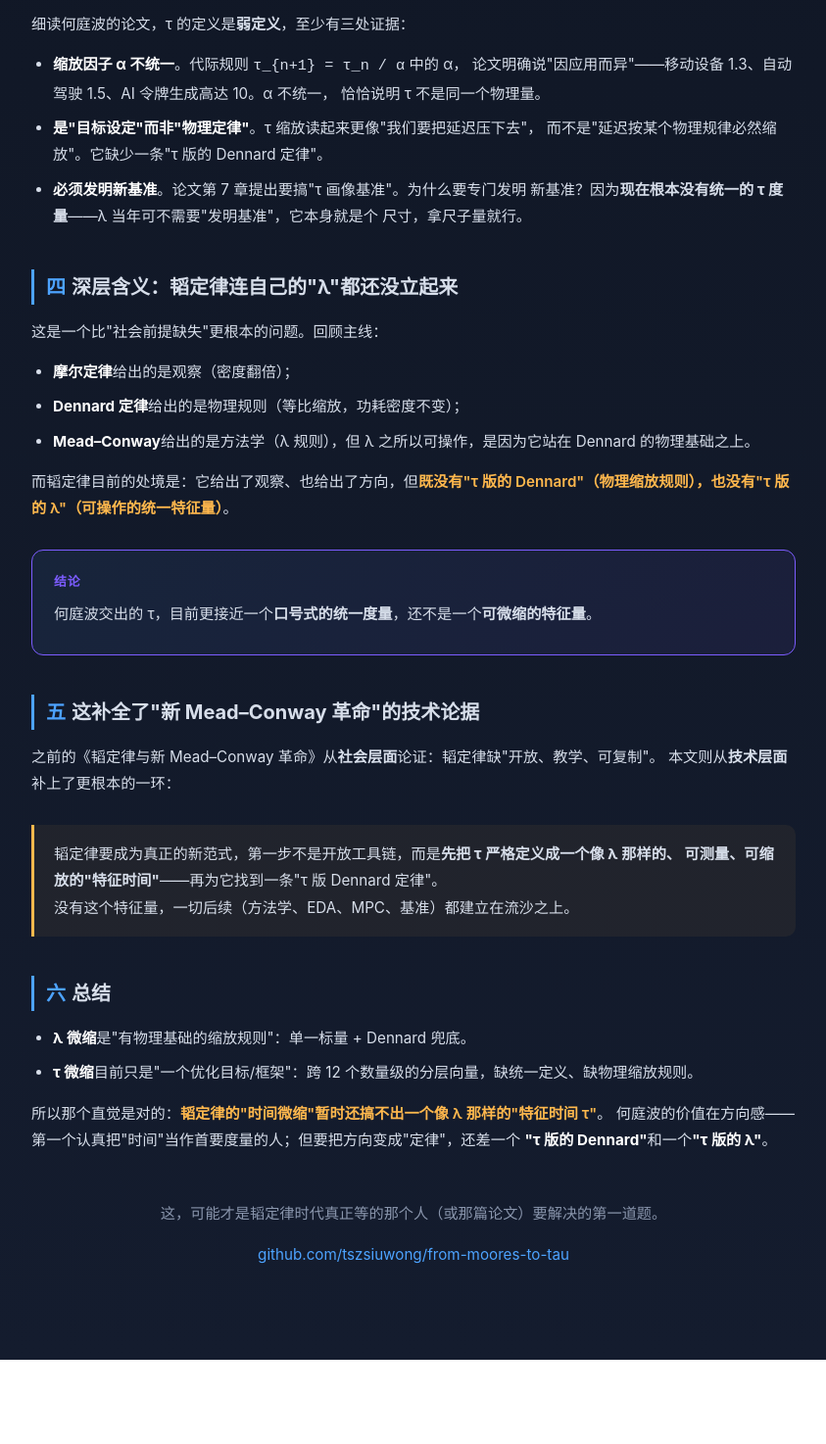
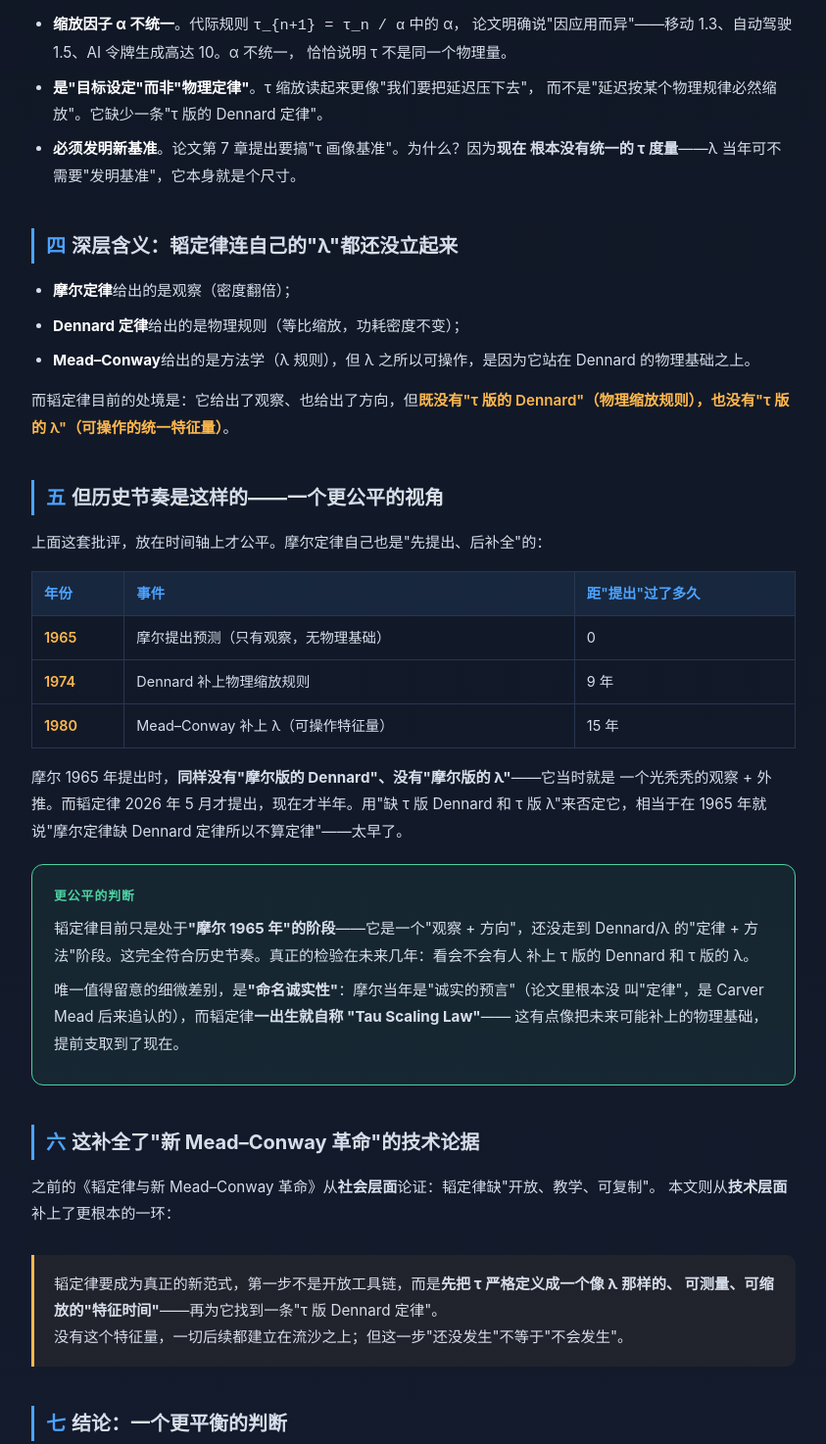
Before and after one commit to tszsiuwong/from-moores-to-tau, a plain HTML site: page 韬定律缺一个特征时间τ.html in a window 1280 px wide. Shown: the part 1240-2714 px from the top of the page at 98% size, without its empty margins (218-1061 px from the left). Before the commit the page ends 2628 px from the top, so only its background shows below. Drawn offline with Linux system fonts and the light colour scheme.

Commit message:
Balance the Tau-lacks-characteristic-time analysis with historical pacing + naming-honesty angle (md + html)

```diff
--- a/韬定律缺一个特征时间τ.html
+++ b/韬定律缺一个特征时间τ.html
@@ -47,7 +47,6 @@
     border-radius: 0 10px 10px 0;
     margin: 28px 0;
     font-size: .95rem;
-    color: var(--text);
   }
 
   h2 {
@@ -104,6 +103,16 @@
   }
   .verdict p { margin-bottom: 8px; font-size: .95rem; }
 
+  .fair {
+    background: rgba(77,208,160,.07);
+    border: 1px solid var(--green);
+    border-radius: 12px;
+    padding: 20px 22px;
+    margin: 20px 0;
+  }
+  .fair .label { font-size: .8rem; color: var(--green); font-weight: 700; letter-spacing: 1px; margin-bottom: 8px; }
+  .fair p { margin-bottom: 8px; font-size: .95rem; }
+
   ul { margin: 0 0 14px 22px; }
   li { margin-bottom: 8px; font-size: .95rem; }
 
@@ -122,7 +131,7 @@
 
   <header>
     <h1>韬定律的软肋：它还没有一个"特征时间 τ"</h1>
-    <p class="sub">一个尖锐而准确的技术观察</p>
+    <p class="sub">一个尖锐而准确的技术观察——但要放在历史时间轴上，才公平。</p>
   </header>
 
   <div class="quote">
@@ -135,7 +144,7 @@
   <ul>
     <li><strong>单一</strong>：λ = 最小特征尺寸的一半，是一个明确的物理量；</li>
     <li><strong>可测量</strong>：每代工艺的 λ 值清晰可知（0.18µm、90nm、7nm）；</li>
-    <li><strong>可缩放</strong>："微缩"有精确含义——把 λ 换成更小的数，所有版图尺寸（2λ、3λ……）随之等比缩放。</li>
+    <li><strong>可缩放</strong>："微缩"有精确含义——把 λ 换成更小的数，所有版图尺寸随之等比缩放。</li>
   </ul>
   <p>更关键的是，λ 微缩背后有 <span class="hl">Dennard 定律</span>兜底：等比缩小尺寸 + 电压，
   功耗密度不变。所以"缩 λ"有物理依据、有可预见的后果——这就是一条真正的"缩放定律"。</p>
@@ -154,20 +163,17 @@
   <p>问题的根源就在这里：<strong>你没法像"把 λ 缩小一半"那样说"把 τ 缩小一半"</strong>——因为 τ 是四个完全不同性质的量，没有一个统一的"特征时间"可以被整体缩放。<span class="hl">λ 是一个标量，τ 是一个向量。</span></p>
 
   <h2><span class="n">三</span>论文其实"露怯"了</h2>
-  <p>细读何庭波的论文，τ 的定义是<b>弱定义</b>，至少有三处证据：</p>
   <ul>
     <li><strong>缩放因子 α 不统一</strong>。代际规则 <code>τ_{n+1} = τ_n / α</code> 中的 α，
-      论文明确说"因应用而异"——移动设备 1.3、自动驾驶 1.5、AI 令牌生成高达 10。α 不统一，
+      论文明确说"因应用而异"——移动 1.3、自动驾驶 1.5、AI 令牌生成高达 10。α 不统一，
       恰恰说明 τ 不是同一个物理量。</li>
     <li><strong>是"目标设定"而非"物理定律"</strong>。τ 缩放读起来更像"我们要把延迟压下去"，
       而不是"延迟按某个物理规律必然缩放"。它缺少一条"τ 版的 Dennard 定律"。</li>
-    <li><strong>必须发明新基准</strong>。论文第 7 章提出要搞"τ 画像基准"。为什么要专门发明
-      新基准？因为<b>现在根本没有统一的 τ 度量</b>——λ 当年可不需要"发明基准"，它本身就是个
-      尺寸，拿尺子量就行。</li>
+    <li><strong>必须发明新基准</strong>。论文第 7 章提出要搞"τ 画像基准"。为什么？因为<b>现在
+      根本没有统一的 τ 度量</b>——λ 当年可不需要"发明基准"，它本身就是个尺寸。</li>
   </ul>
 
   <h2><span class="n">四</span>深层含义：韬定律连自己的"λ"都还没立起来</h2>
-  <p>这是一个比"社会前提缺失"更根本的问题。回顾主线：</p>
   <ul>
     <li><strong>摩尔定律</strong>给出的是观察（密度翻倍）；</li>
     <li><strong>Dennard 定律</strong>给出的是物理规则（等比缩放，功耗密度不变）；</li>
@@ -176,31 +182,53 @@
   </ul>
   <p>而韬定律目前的处境是：它给出了观察、也给出了方向，但<span class="hl">既没有"τ 版的
   Dennard"（物理缩放规则），也没有"τ 版的 λ"（可操作的统一特征量）</span>。</p>
-  <div class="verdict">
-    <div class="label">结论</div>
-    <p>何庭波交出的 τ，目前更接近一个<b>口号式的统一度量</b>，还不是一个<b>可微缩的特征量</b>。</p>
+
+  <h2><span class="n">五</span>但历史节奏是这样的——一个更公平的视角</h2>
+  <p>上面这套批评，放在时间轴上才公平。摩尔定律自己也是"先提出、后补全"的：</p>
+  <table>
+    <tr><th>年份</th><th>事件</th><th>距"提出"过了多久</th></tr>
+    <tr><td>1965</td><td>摩尔提出预测（只有观察，无物理基础）</td><td>0</td></tr>
+    <tr><td>1974</td><td>Dennard 补上物理缩放规则</td><td>9 年</td></tr>
+    <tr><td>1980</td><td>Mead–Conway 补上 λ（可操作特征量）</td><td>15 年</td></tr>
+  </table>
+  <p>摩尔 1965 年提出时，<b>同样没有"摩尔版的 Dennard"、没有"摩尔版的 λ"</b>——它当时就是
+  一个光秃秃的观察 + 外推。而韬定律 2026 年 5 月才提出，现在才半年。用"缺 τ 版 Dennard 和
+  τ 版 λ"来否定它，相当于在 1965 年就说"摩尔定律缺 Dennard 定律所以不算定律"——太早了。</p>
+
+  <div class="fair">
+    <div class="label">更公平的判断</div>
+    <p>韬定律目前只是处于<b>"摩尔 1965 年"的阶段</b>——它是一个"观察 + 方向"，还没走到
+    Dennard/λ 的"定律 + 方法"阶段。这完全符合历史节奏。真正的检验在未来几年：看会不会有人
+    补上 τ 版的 Dennard 和 τ 版的 λ。</p>
+    <p>唯一值得留意的细微差别，是<b>"命名诚实性"</b>：摩尔当年是"诚实的预言"（论文里根本没
+    叫"定律"，是 Carver Mead 后来追认的），而韬定律<b>一出生就自称 "Tau Scaling Law"</b>——
+    这有点像把未来可能补上的物理基础，提前支取到了现在。</p>
   </div>
 
-  <h2><span class="n">五</span>这补全了"新 Mead–Conway 革命"的技术论据</h2>
+  <h2><span class="n">六</span>这补全了"新 Mead–Conway 革命"的技术论据</h2>
   <p>之前的《韬定律与新 Mead–Conway 革命》从<b>社会层面</b>论证：韬定律缺"开放、教学、可复制"。
   本文则从<b>技术层面</b>补上了更根本的一环：</p>
   <div class="quote">
     韬定律要成为真正的新范式，第一步不是开放工具链，而是<b>先把 τ 严格定义成一个像 λ 那样的、
     可测量、可缩放的"特征时间"</b>——再为它找到一条"τ 版 Dennard 定律"。<br>
-    没有这个特征量，一切后续（方法学、EDA、MPC、基准）都建立在流沙之上。
+    没有这个特征量，一切后续都建立在流沙之上；但这一步"还没发生"不等于"不会发生"。
   </div>
 
-  <h2><span class="n">六</span>总结</h2>
+  <h2><span class="n">七</span>结论：一个更平衡的判断</h2>
   <ul>
     <li><strong>λ 微缩</strong>是"有物理基础的缩放规则"：单一标量 + Dennard 兜底。</li>
     <li><strong>τ 微缩</strong>目前只是"一个优化目标/框架"：跨 12 个数量级的分层向量，缺统一定义、缺物理缩放规则。</li>
   </ul>
-  <p>所以那个直觉是对的：<span class="hl">韬定律的"时间微缩"暂时还搞不出一个像 λ 那样的"特征时间 τ"</span>。
-  何庭波的价值在方向感——第一个认真把"时间"当作首要度量的人；但要把方向变成"定律"，还差一个
-  <strong>"τ 版的 Dennard"</strong>和一个<strong>"τ 版的 λ"</strong>。</p>
+  <div class="verdict">
+    <div class="label">最终判断</div>
+    <p>韬定律现在还不是"定律"（scale law），而是一个<b>"方向宣言"（manifesto）</b>。它的
+    "τ 版 Dennard"和"τ 版 λ"是未来几年要补的功课，而非当下的失败——正如摩尔定律也要等上
+    9 到 15 年，才等来自己的 Dennard 和 λ。</p>
+    <p>这，可能才是韬定律时代真正等的那个人（或那篇论文）要解决的第一道题——而这道题，
+    现在才刚刚摆上桌面。</p>
+  </div>
 
   <footer>
-    <p>这，可能才是韬定律时代真正等的那个人（或那篇论文）要解决的第一道题。</p>
     <p><a href="https://github.com/tszsiuwong/from-moores-to-tau">github.com/tszsiuwong/from-moores-to-tau</a></p>
   </footer>
 
```
Also changed, not shown: 1 other file.
